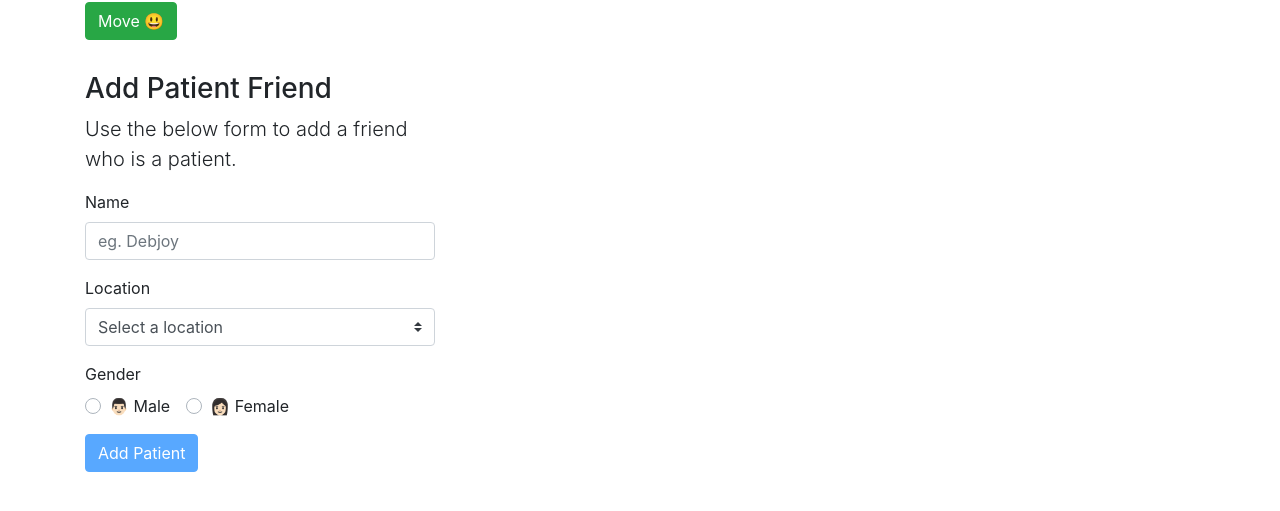
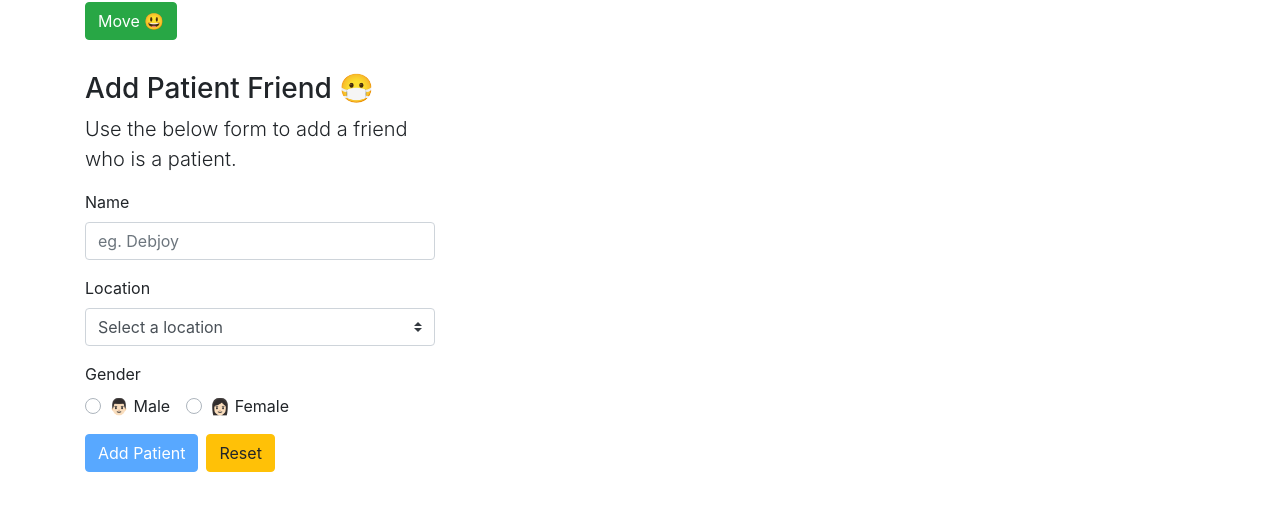
Before and after one commit to debjoybhowal/type-added, an Angular app: page /affected in a window 1280 px wide. Shown: the part 393-904 px from the top of the page. Built offline with nearby package versions, Linux system fonts and the light colour scheme; no server answers.

Commit message:
Added reset functionality in form

```diff
--- a/src/app/affected/affected-form/affected-form.component.html
+++ b/src/app/affected/affected-form/affected-form.component.html
@@ -10,7 +10,7 @@
 </div>
 
 <div class="starter-template">
-  <h3>Add Patient Friend</h3>
+  <h3>Add Patient Friend 😷</h3>
   <p class="lead">Use the below form to add a friend who is a patient.</p>
 </div>
 <form [formGroup]="form" (submit)="onSubmit()">
@@ -83,7 +83,13 @@
     </div>
     <div class="invalid-feedback">Please select a gender</div>
   </div>
-  <button class="btn btn-primary mb-2" [disabled]="this.form.invalid">
-    Add Patient
+  <button class="btn btn-primary mb-2 mr-2" [disabled]="this.form.invalid">
+    Add Patient</button
+  ><button
+    class="btn btn-warning mb-2 mr-2"
+    type="button"
+    (click)="resetForm()"
+  >
+    Reset
   </button>
 </form>
--- a/src/app/affected/affected-form/affected-form.component.ts
+++ b/src/app/affected/affected-form/affected-form.component.ts
@@ -46,5 +46,10 @@ export class AffectedFormComponent implements OnInit {
       isInRecovered: false,
     });
     this.dataService.setData(this.affected);
+    this.resetForm();
+  }
+  resetForm() {
+    this.form.reset();
+    this.form.get('location').setValue('');
   }
 }
```
